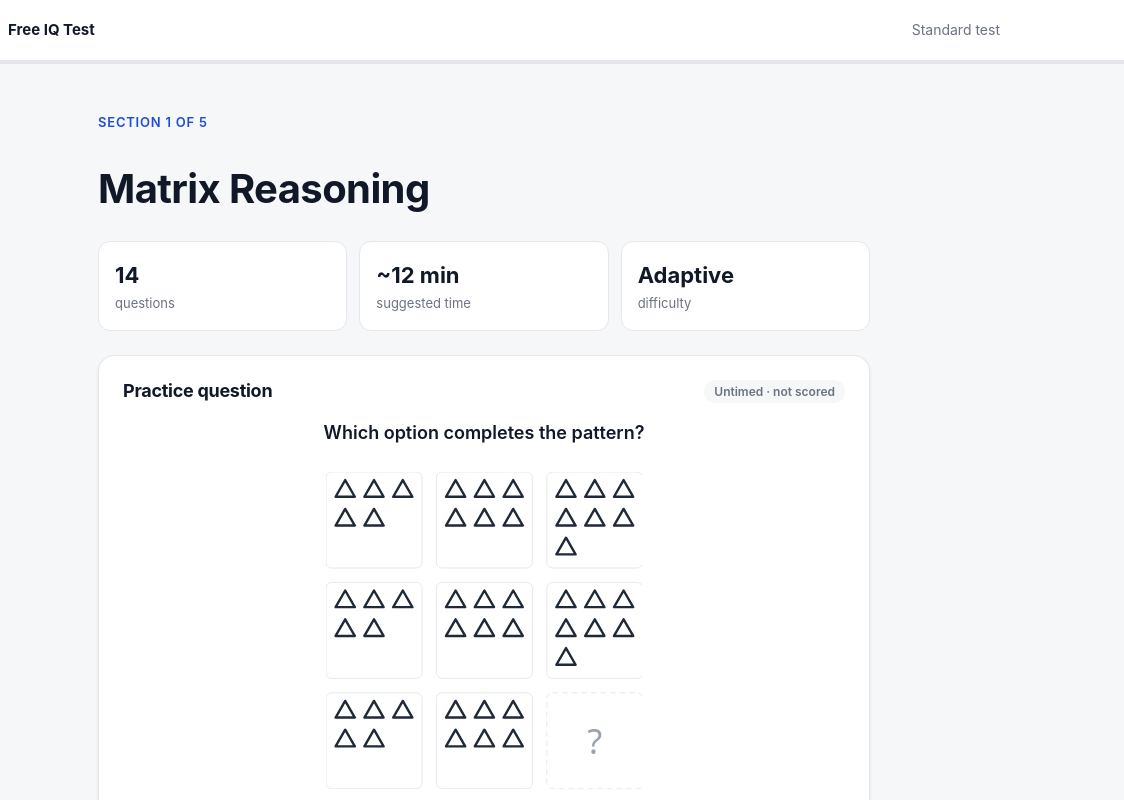
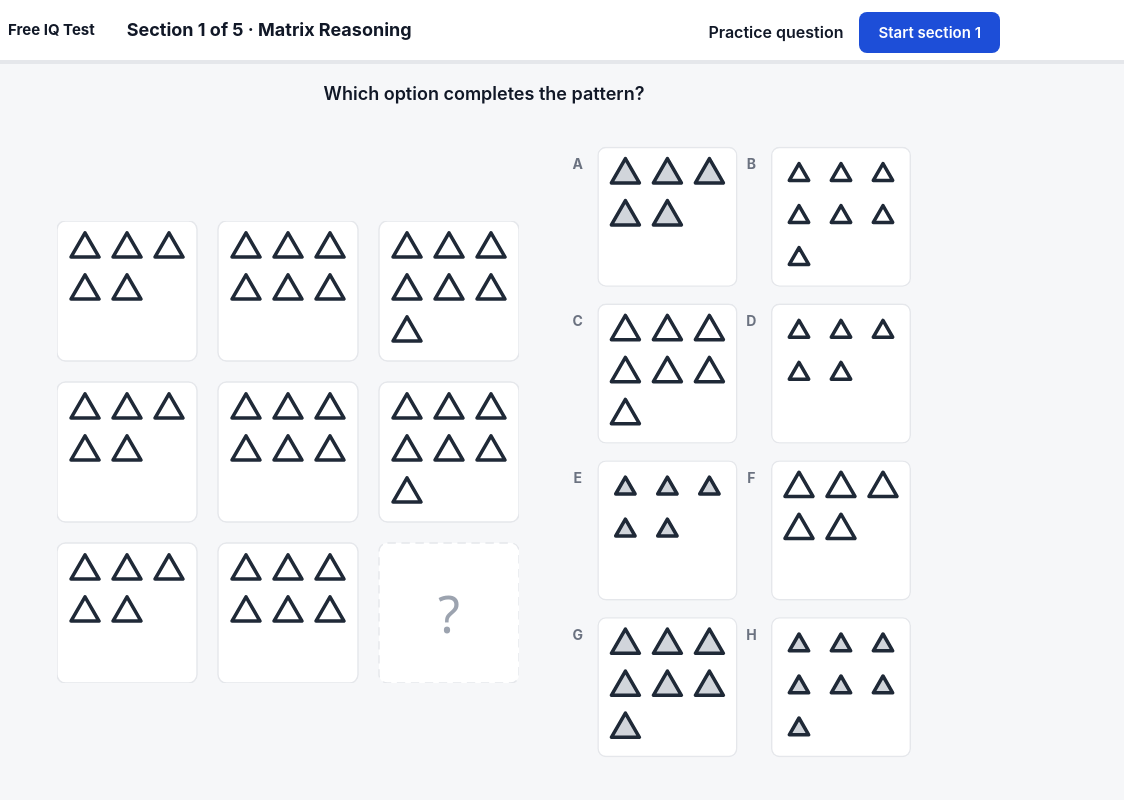
Before and after one commit to codenameyau/iq-test, a website built with Vite: page index.html in a window 1280 px wide. Both pictures are taken after a click on the button "Start test". Shown: the top 800 px of the page, 156-1280 px from the left. Built offline with nearby package versions, Linux system fonts and the light colour scheme.

Commit message:
Update section layout

```diff
--- a/src/styles.css
+++ b/src/styles.css
@@ -601,29 +601,56 @@ summary:focus-visible {
 
 /* ---------- Section intro ---------- */
 
-.facts {
-  display: grid;
-  grid-template-columns: repeat(3, minmax(0, 1fr));
-  gap: var(--s3);
-}
-
-.facts > div {
-  display: flex;
-  flex-direction: column;
-  padding: var(--s4);
-  border-radius: var(--r);
-  background: var(--surface);
-  border: 1px solid var(--border);
-}
-
-.fact-value {
-  font-size: 22px;
-  font-weight: 700;
-}
-
-.fact-label {
-  font-size: 13px;
-  color: var(--muted);
+/* Sits over the top bar on a wide screen. On a phone it is taken out of that bar
+   (see the 600px query) because the top bar's blur would trap a fixed child. */
+.preview-nav {
+  position: absolute;
+  top: 0;
+  left: 0;
+  right: 0;
+  z-index: 11;
+  display: flex;
+  justify-content: center;
+  pointer-events: none;
+}
+
+.preview-nav-inner {
+  display: flex;
+  align-items: center;
+  justify-content: flex-end;
+  gap: var(--s4);
+  width: min(1080px, 100%);
+  min-height: 60px;
+  padding: var(--s3) var(--s5);
+  pointer-events: none;
+}
+
+.preview-nav-inner > * {
+  pointer-events: auto;
+}
+
+.preview-label {
+  font-weight: 600;
+  color: var(--ink);
+}
+
+.topbar .section-line {
+  flex: 1;
+  min-width: 0;
+  margin: 0 0 0 var(--s4);
+  font-size: 18px;
+  font-weight: 650;
+  letter-spacing: 0;
+  white-space: nowrap;
+  overflow: hidden;
+  text-overflow: ellipsis;
+}
+
+.page--test > #practice-feedback {
+  flex: none;
+  margin: 0;
+  max-height: 4.8em;
+  overflow: auto;
 }
 
 .feedback {
@@ -906,10 +933,6 @@ summary:focus-visible {
   font-variant-numeric: tabular-nums;
 }
 
-.practice .stimulus--text {
-  background: var(--bg);
-}
-
 .options {
   display: grid;
   gap: var(--s3);
@@ -1685,11 +1708,31 @@ summary:focus-visible {
   .topbar-inner { padding: var(--s2) var(--s4); }
   .brand span,
   .topbar-count { display: none; }
+  .preview-nav {
+    position: fixed;
+    top: auto;
+    bottom: 0;
+    z-index: 20;
+    justify-content: stretch;
+    pointer-events: auto;
+    background: rgba(255, 255, 255, 0.92);
+    backdrop-filter: saturate(180%) blur(8px);
+    border-top: 1px solid var(--border);
+  }
+  .preview-nav-inner {
+    width: 100%;
+    min-height: 0;
+    justify-content: space-between;
+    gap: var(--s3);
+    padding: var(--s3) var(--s4) calc(var(--s3) + env(safe-area-inset-bottom, 0px));
+  }
+  .preview-nav .btn {
+    flex: 1;
+  }
   .options--grid-4,
   .options--grid-3 { grid-template-columns: repeat(2, minmax(0, 1fr)); }
   .start-row,
   .banner { flex-direction: column; align-items: stretch; }
-  .facts { grid-template-columns: 1fr; }
   .score-stats { gap: var(--s4); flex-wrap: wrap; }
 }
 
--- a/src/ui/home.ts
+++ b/src/ui/home.ts
@@ -116,7 +116,7 @@ export function renderHome(
   });
 }
 
-export function brandBar(right = ''): string {
+export function brandBar(right = '', middle = ''): string {
   return `
     <header class="topbar">
       <div class="topbar-inner">
@@ -124,7 +124,8 @@ export function brandBar(right = ''): string {
           <svg viewBox="0 0 32 32" aria-hidden="true"><rect width="32" height="32" rx="8" fill="currentColor"/><path d="M9 22l7-12 7 12z" fill="none" stroke="#fff" stroke-width="2.5" stroke-linejoin="round"/></svg>
           <span>Free IQ Test</span>
         </a>
-        <div class="topbar-right">${right}</div>
+        ${middle}
+        ${right ? `<div class="topbar-right">${right}</div>` : ''}
       </div>
     </header>`;
 }
--- a/src/ui/test.ts
+++ b/src/ui/test.ts
@@ -1,4 +1,4 @@
-import { DOMAINS, MODES } from '../core/config';
+import { DOMAINS } from '../core/config';
 import { currentSection, GENERATORS, isCorrect, type Session } from '../core/engine';
 import type { Item } from '../core/types';
 import { brandBar } from './home';
@@ -12,44 +12,53 @@ export function renderSectionIntro(root: HTMLElement, session: Session, onStart:
   const n = session.sectionIndex + 1;
 
   root.innerHTML = `
-    ${brandBar(`<span class="muted">${MODES[session.mode].label} test</span>`)}
+    ${brandBar('', `<h1 class="section-line">Section ${n} of ${session.sections.length} · ${escapeHtml(info.name)}</h1>`)}
+    <nav class="preview-nav" aria-label="Practice">
+      <div class="preview-nav-inner">
+        <span class="preview-label">Practice question</span>
+        <button class="btn btn--primary" id="start-section">Start section ${n}</button>
+      </div>
+    </nav>
     ${overallProgress(session)}
-    <main class="page page--narrow">
-      <p class="eyebrow">Section ${n} of ${session.sections.length}</p>
-      <h1>${info.name}</h1>
-      <div class="facts">
-        <div><span class="fact-value">${section.items}</span><span class="fact-label">questions</span></div>
-        <div><span class="fact-value">~${Math.round(section.seconds / 60)} min</span><span class="fact-label">suggested time</span></div>
-        <div><span class="fact-value">Adaptive</span><span class="fact-label">difficulty</span></div>
-      </div>
+    <main class="page page--test">
+      <div id="practice-item" class="test-stage"></div>
+      <div id="practice-feedback" hidden></div>
+    </main>`;
 
-      <section class="card practice" aria-labelledby="practice-title">
-        <div class="card-head">
-          <h2 class="card-title" id="practice-title">Practice question</h2>
-          <span class="badge badge--muted">Untimed · not scored</span>
-        </div>
-        <div id="practice-item"></div>
-        <div id="practice-feedback" hidden></div>
-      </section>
-
-      <div class="start-row">
-        <p class="muted">A clock tracks your time, but there's no limit — answer every question. You can't go back to earlier questions.</p>
-        <button class="btn btn--primary btn--lg" id="start-section">Start section ${n}</button>
-      </div>
-    </main>`;
+  const page = root.querySelector<HTMLElement>('.page--test')!;
+  const topbar = root.querySelector<HTMLElement>('.topbar')!;
+  const topbarInner = root.querySelector<HTMLElement>('.topbar-inner')!;
+  const previewNav = root.querySelector<HTMLElement>('.preview-nav')!;
+  const progress = root.querySelector<HTMLElement>('.progress')!;
+  const sizeStage = () => {
+    const fixed = getComputedStyle(previewNav).position === 'fixed';
+    const bottom = fixed ? previewNav.offsetHeight : 0;
+    const label = previewNav.querySelector('.preview-label')!.getBoundingClientRect();
+    const start = previewNav.querySelector('#start-section')!.getBoundingClientRect();
+    topbarInner.style.paddingRight = fixed ? '' : `${Math.ceil(start.right - label.left) + 16}px`;
+    const used = topbar.offsetHeight + progress.offsetHeight + bottom;
+    page.style.height = `${Math.max(320, window.innerHeight - used)}px`;
+  };
+  sizeStage();
+  window.addEventListener('resize', sizeStage);
 
   const feedback = root.querySelector<HTMLElement>('#practice-feedback')!;
   let cleanup = mountItem(root.querySelector('#practice-item')!, practice, {
+    fit: true,
     onSubmit: (response) => {
       cleanup();
       showPracticeFeedback(feedback, practice, response);
+      root.querySelectorAll<HTMLButtonElement>('#practice-item button').forEach((b) => (b.disabled = true));
     },
   });
   root.querySelector('#start-section')!.addEventListener('click', () => {
     cleanup();
     onStart();
   });
-  return () => cleanup();
+  return () => {
+    window.removeEventListener('resize', sizeStage);
+    cleanup();
+  };
 }
 
 function showPracticeFeedback(el: HTMLElement, item: Item, response: number | string): void {
@@ -60,7 +69,7 @@ function showPracticeFeedback(el: HTMLElement, item: Item, response: number | st
   el.innerHTML = `
     <strong>${correct ? 'Correct.' : `Not quite — the answer is ${escapeHtml(answer)}.`}</strong>
     <p>${escapeHtml(item.explanation)}</p>`;
-  el.closest('.practice')?.querySelectorAll<HTMLButtonElement>('button').forEach((b) => (b.disabled = true));
+  el.parentElement?.querySelectorAll<HTMLButtonElement>('#practice-item button').forEach((b) => (b.disabled = true));
 }
 
 export interface TestView {
```
